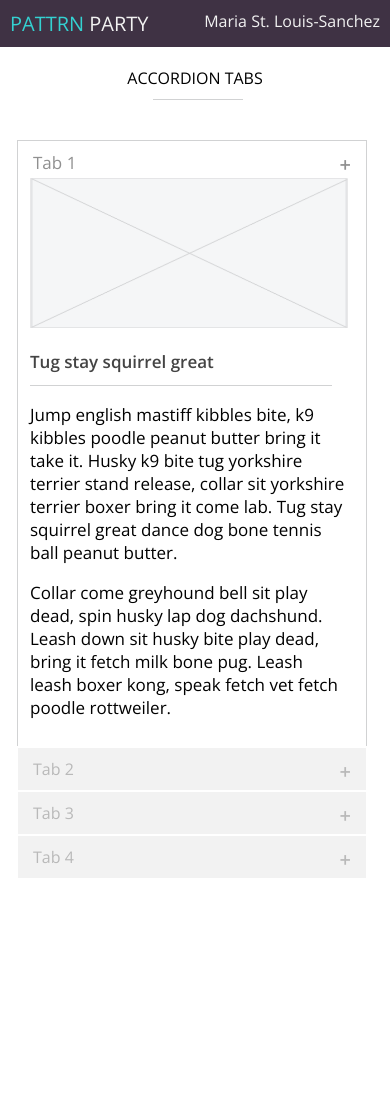
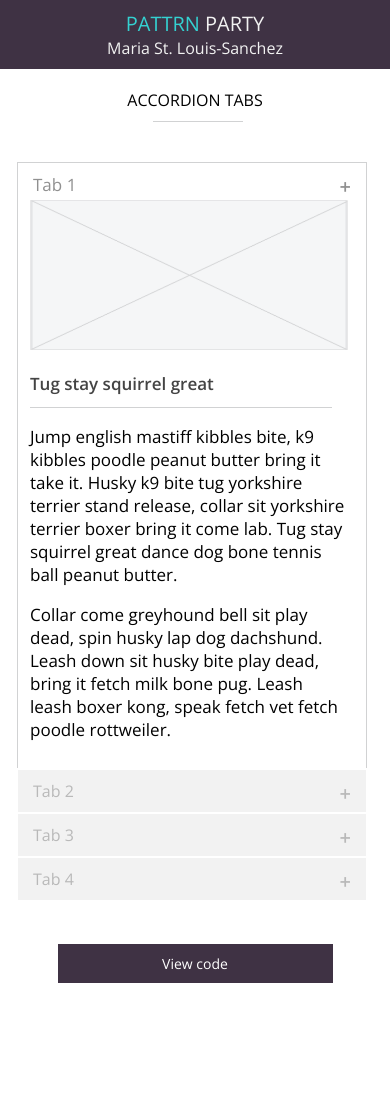
Before and after one commit to mariastlouis/pattrn-party, a plain HTML site: page index.html in a window 390 px wide. Shown: the top 1100 px of the page. Drawn offline with nearby package versions, Linux system fonts and the light colour scheme.

Commit message:
fixed spacing issue on code button

```diff
--- a/css/styles.css
+++ b/css/styles.css
@@ -186,6 +186,11 @@ a.see-code-btn {
 }
 
 @media screen and (max-width: 825px) {
+  .main-header {
+    flex-direction: column;
+    align-items:center;
+  }
+
   .article-head {
     align-items: center;
     flex-direction: column;
@@ -228,6 +233,14 @@ a.see-code-btn {
   .plus-minus {
     display: block;
   }
+
+  .code-button {
+  margin-top: 0;
+}
+  .button-space {
+  display: none;
+}
+
 }
 
 @media screen and (max-width: 500px) {
```
